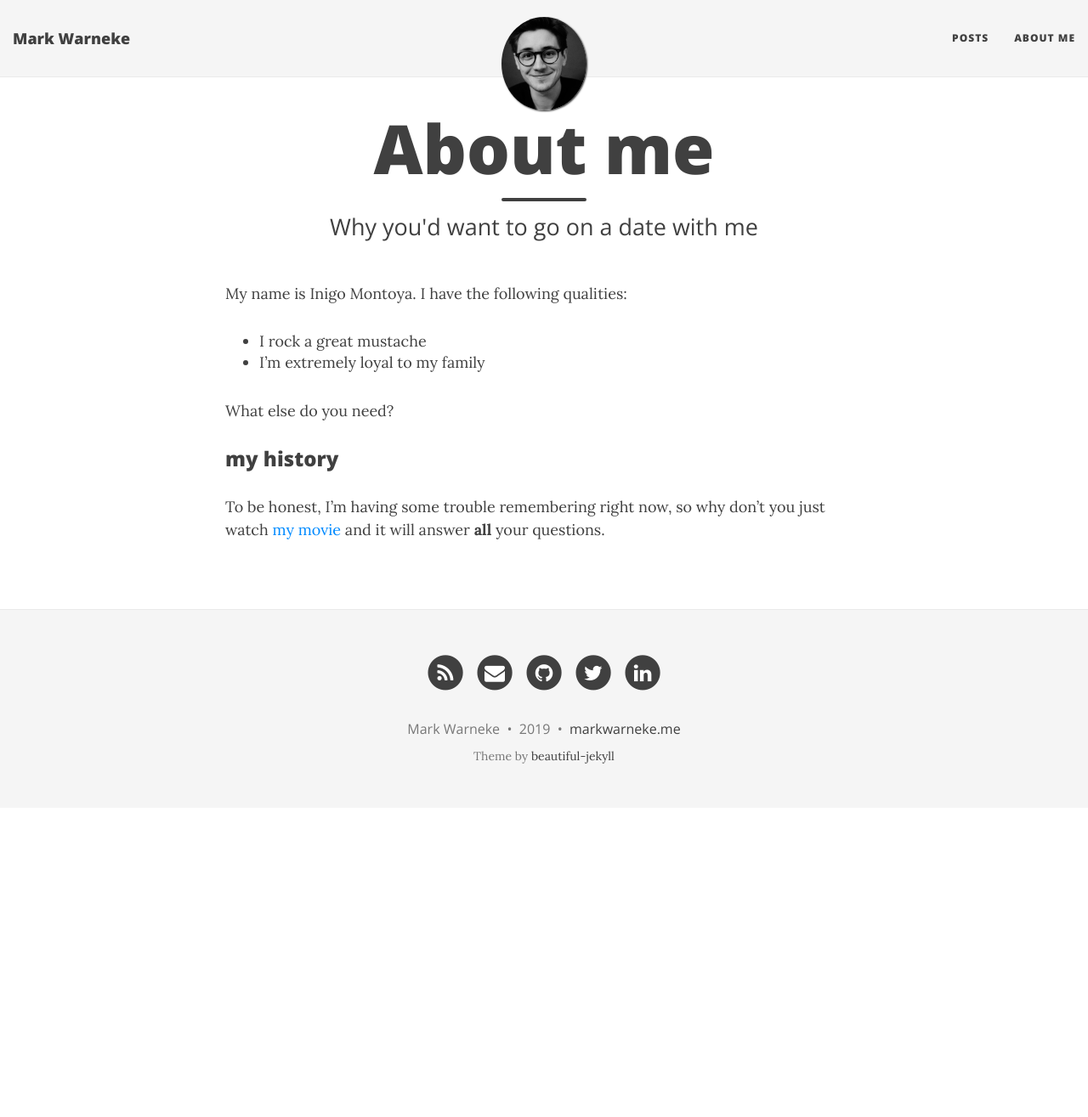
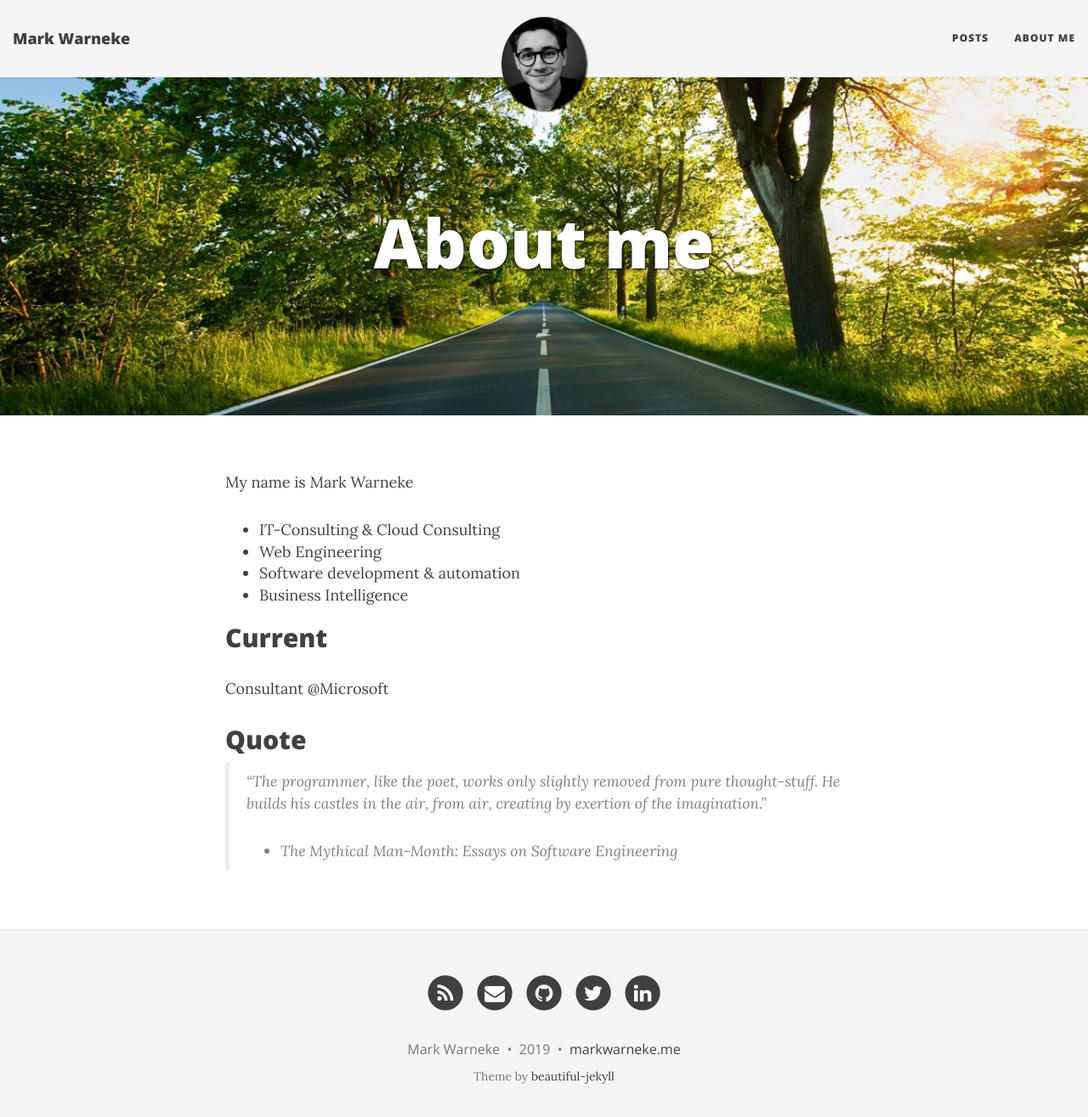
Before and after one commit to MarkWarneke/markwarneke.github.io, a Jekyll site: the page built from aboutme.md, in a window 1280 px wide and 1328 px high. Shown: the top 1315 px of the window at 85% size. Built offline with Jekyll 4.4.1, drawn with Linux system fonts in a browser that asks for light colours; nearby versions of some CDN libraries.

Commit message:
about me

```diff
--- a/aboutme.md
+++ b/aboutme.md
@@ -1,16 +1,22 @@
 ---
 layout: page
 title: About me
-subtitle: Why you'd want to go on a date with me
+bigimg: /img/path.jpg
+subtitle:
 ---
 
-My name is Inigo Montoya. I have the following qualities:
+My name is Mark Warneke
 
-- I rock a great mustache
-- I'm extremely loyal to my family
+- IT-Consulting & Cloud Consulting
+- Web Engineering
+- Software development & automation
+- Business Intelligence
 
-What else do you need?
+## Current
 
-### my history
+Consultant @Microsoft
 
-To be honest, I'm having some trouble remembering right now, so why don't you just watch [my movie](http://en.wikipedia.org/wiki/The_Princess_Bride_%28film%29) and it will answer **all** your questions.
+## Quote
+
+> "The programmer, like the poet, works only slightly removed from pure thought-stuff. He builds his castles in the air, from air, creating by exertion of the imagination."
+> - The Mythical Man-Month: Essays on Software Engineering
```
